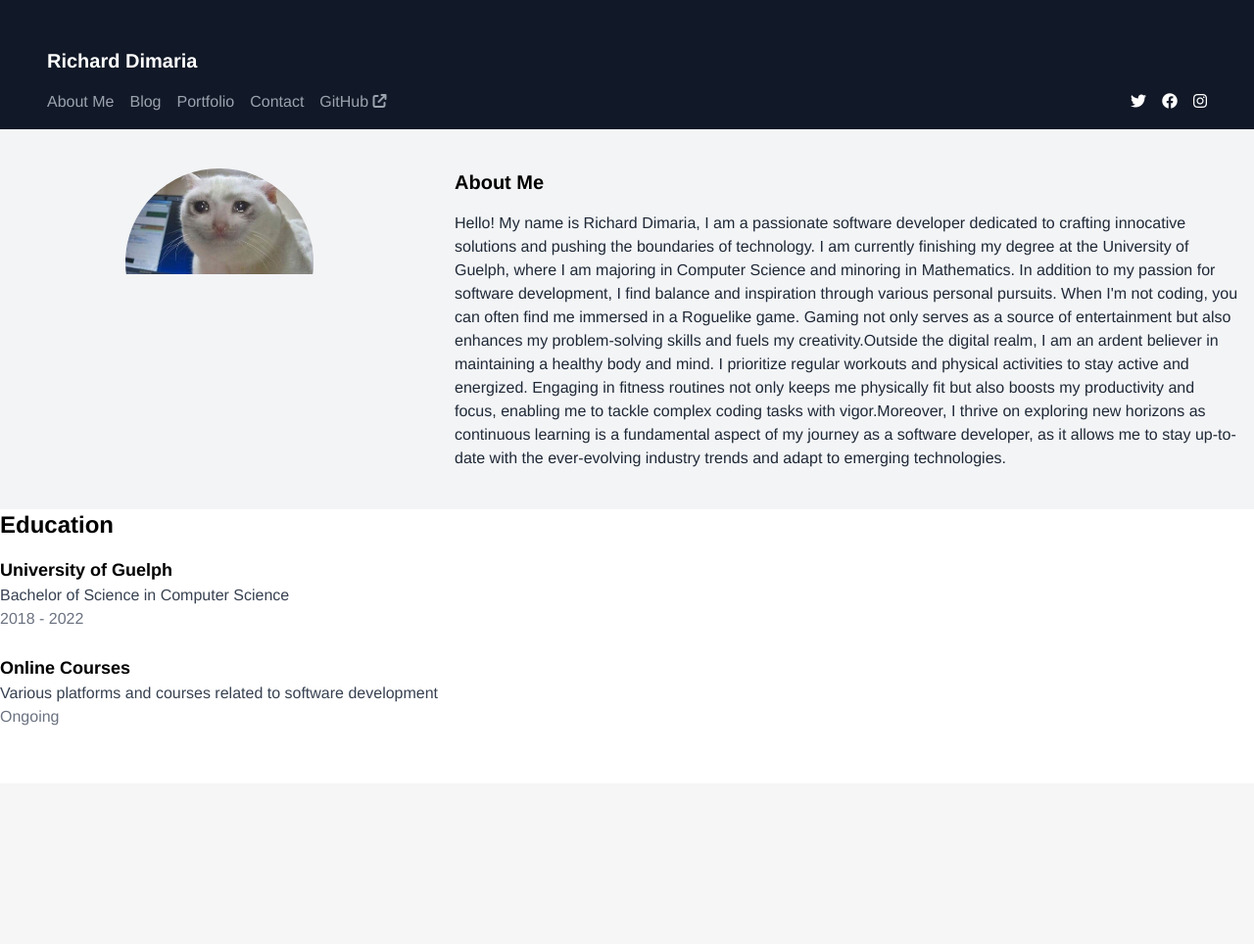
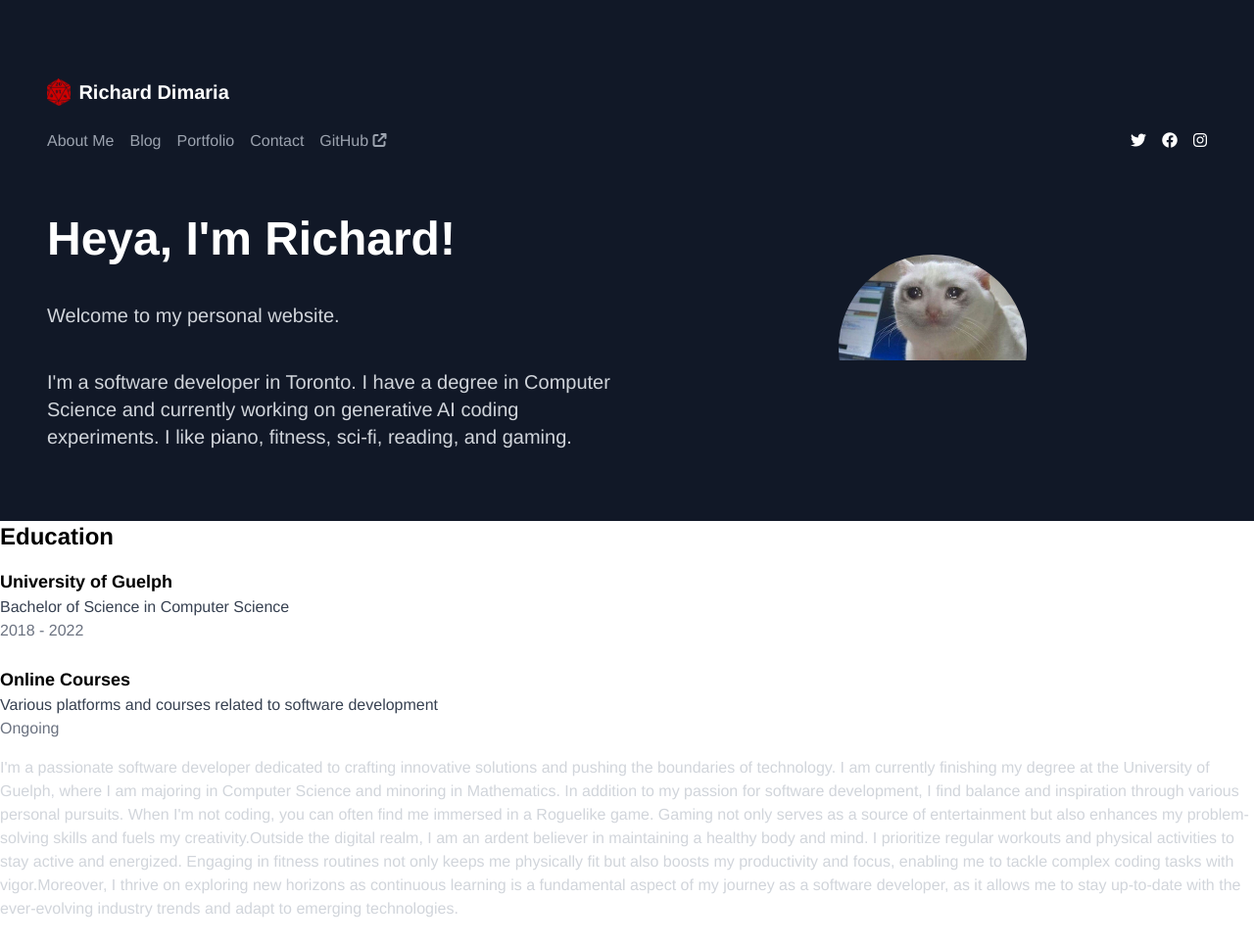
Before and after one commit to RitchieDimaria/PersonalWebsite, a Flask app: page / in a window 1280 px wide. Shown: the whole page at 98% size. Before the commit the page ends 741 px from the top, so only its background shows below. Run offline with Flask 3, Linux system fonts and the light colour scheme; some libraries are stand-ins or nearby versions.

Commit message:
Cleaned up the main page and added the about me page. Will start to work on that tomorrow

```diff
--- a/app.py
+++ b/app.py
@@ -18,6 +18,10 @@
 def index():
     return render_template('index.html')
 
+@app.route('/aboutme')
+def about_me():
+    return render_template('aboutme.html')
+
 @app.route('/solve',methods=['POST'])
 def solveTable():
     data = request.get_json()
--- a/static/css/main.css
+++ b/static/css/main.css
@@ -601,6 +601,10 @@ video {
   height: 12rem;
 }
 
+.max-h-7 {
+  max-height: 1.75rem;
+}
+
 .w-48 {
   width: 12rem;
 }
@@ -669,14 +673,13 @@ video {
   padding-bottom: 2.5rem;
 }
 
-.py-4 {
-  padding-top: 1rem;
-  padding-bottom: 1rem;
-}
-
 .py-6 {
   padding-top: 1.5rem;
   padding-bottom: 1.5rem;
+}
+
+.pr-2 {
+  padding-right: 0.5rem;
 }
 
 .font-sans {
@@ -686,6 +689,11 @@ video {
 .text-2xl {
   font-size: 1.5rem;
   line-height: 2rem;
+}
+
+.text-5xl {
+  font-size: 3rem;
+  line-height: 1;
 }
 
 .text-lg {
@@ -706,6 +714,11 @@ video {
   font-weight: 600;
 }
 
+.text-gray-300 {
+  --tw-text-opacity: 1;
+  color: rgb(209 213 219 / var(--tw-text-opacity));
+}
+
 .text-gray-400 {
   --tw-text-opacity: 1;
   color: rgb(156 163 175 / var(--tw-text-opacity));
@@ -721,14 +734,13 @@ video {
   color: rgb(55 65 81 / var(--tw-text-opacity));
 }
 
-.text-gray-800 {
-  --tw-text-opacity: 1;
-  color: rgb(31 41 55 / var(--tw-text-opacity));
-}
-
 .text-white {
   --tw-text-opacity: 1;
   color: rgb(255 255 255 / var(--tw-text-opacity));
+}
+
+.underline {
+  text-decoration-line: underline;
 }
 
 .decoration-blue-500 {
@@ -774,18 +786,18 @@ video {
     margin-top: 0px;
   }
 
-  .md\:w-1\/3 {
-    width: 33.333333%;
-  }
-
-  .md\:w-2\/3 {
-    width: 66.666667%;
+  .md\:w-1\/2 {
+    width: 50%;
   }
 
   .md\:flex-row {
     flex-direction: row;
   }
 
+  .md\:p-10 {
+    padding: 2.5rem;
+  }
+
   .md\:pl-8 {
     padding-left: 2rem;
   }
--- a/templates/index.html
+++ b/templates/index.html
@@ -8,6 +8,7 @@
     <link rel="stylesheet" type="text/css" href="{{ url_for('static',filename='css/main.css') }}">
     <link href="{{url_for('static',filename='css/main.css')}}" rel="stylesheet">
     <link rel="stylesheet" href="https://cdnjs.cloudflare.com/ajax/libs/font-awesome/6.1.1/css/all.min.css" />
+    <link rel="icon" href="/static/images/twenty-sided-dice.ico" type="image/x-icon">
     <script  src="{{ url_for('static',filename='js/main.js')}}"></script>
     <title>Richard Dimaria</title>
 </head>
@@ -15,19 +16,20 @@
 <body>
     <!-- Nothing space at the top -->
     <header class="bg-gray-900 text-white">
-        <div class="container mx-auto py-6 ">
+        <div class="container mx-auto py-10 ">
         </div>
     </header>
 
     <!-- Section contains: Name and clickable links for navigation -->
     <section class="bg-gray-900 text-white">
-        <div class="container mx-auto px-12 ">
+        <div class="container mx-auto px-12 flex">
+            <img class="max-h-7 max-w-7 pr-2" src="/static/images/twenty-sided-dice.ico" alt="Icon">
             <h1 class="font-sans text-xl font-semibold">Richard Dimaria</h1>
         </div>
-        <div class="container mx-auto px-12 py-4 ">
+        <div class="container mx-auto px-12 py-6 ">
           <nav class="flex items-center">
             <ul class="flex space-x-4 underline-offset-8">
-              <li><a href="#" class="text-gray-400 hover:text-white hover:underline decoration-red-500">About Me</a></li>
+              <li><a href="aboutme" class="text-gray-400 hover:text-white hover:underline decoration-red-500">About Me</a></li>
               <li><a href="#" class="text-gray-400 hover:text-white hover:underline decoration-blue-500">Blog</a></li>
               <li><a href="#" class="text-gray-400 hover:text-white hover:underline decoration-green-500">Portfolio</a></li>
               <li><a href="#" class="text-gray-400 hover:text-white hover:underline decoration-pink-500">Contact</a></li>
@@ -42,17 +44,17 @@
         </div>
     </section>
 
-      <section class="bg-gray-100 py-10">
+      <section class="bg-gray-900 py-10 text-white">
         <div class="container mx-auto px-4 flex flex-col md:flex-row">
-          <div class="md:w-1/3">
+          <div class="md:w-1/2 mt-4 md:mt-0 md:pl-8">
+            <p class="text-5xl font-bold">Heya, I'm Richard!</p>
+            <p class="mt-4 text-xl text-gray-300 py-6"> Welcome to my personal website. </p>
+            <p class="mt-4 text-xl text-gray-300"> I'm a software developer in Toronto. I have a degree in Computer Science and currently working on generative AI coding experiments. I like piano, fitness, sci-fi, reading, and gaming. </p>
+          </div>
+          <div class="md:w-1/2 md:p-10">
             <div class="w-48 h-48 mx-auto rounded-full overflow-hidden">
               <img src="/static/images/placeholder.jpeg" alt="Your Picture">
             </div>
-          </div>
-          <div class="md:w-2/3 mt-4 md:mt-0 md:pl-8">
-            <p class="text-xl font-bold">About Me</p>
-            <p class="mt-4 text-gray-800"> Hello! My name is Richard Dimaria, I am a passionate software developer dedicated to crafting innocative solutions and pushing the boundaries of technology. I am currently finishing my degree at the University of Guelph, where I am majoring in Computer Science and minoring in Mathematics. In addition to my passion for software development, I find balance and inspiration through various personal pursuits. When I'm not coding, you can often find me immersed in a Roguelike game. Gaming not only serves as a source of entertainment but also enhances my problem-solving skills and fuels my creativity.Outside the digital realm, I am an ardent believer in maintaining a healthy body and mind. I prioritize regular workouts and physical activities to stay active and energized. Engaging in fitness routines not only keeps me physically fit but also boosts my productivity and focus, enabling me to tackle complex coding tasks with vigor.Moreover, I thrive on exploring new horizons as continuous learning is a fundamental aspect of my journey as a software developer, as it allows me to stay up-to-date with the ever-evolving industry trends and adapt to emerging technologies.
-           </p>
           </div>
         </div>
       </section>
@@ -71,6 +73,8 @@
           <h3 class="text-lg font-semibold">Online Courses</h3>
           <p class="text-gray-700">Various platforms and courses related to software development</p>
           <p class="text-gray-500">Ongoing</p>
+          <p class="mt-4 text-gray-300">I'm a passionate software developer dedicated to crafting innovative solutions and pushing the boundaries of technology. I am currently finishing my degree at the University of Guelph, where I am majoring in Computer Science and minoring in Mathematics. In addition to my passion for software development, I find balance and inspiration through various personal pursuits. When I'm not coding, you can often find me immersed in a Roguelike game. Gaming not only serves as a source of entertainment but also enhances my problem-solving skills and fuels my creativity.Outside the digital realm, I am an ardent believer in maintaining a healthy body and mind. I prioritize regular workouts and physical activities to stay active and energized. Engaging in fitness routines not only keeps me physically fit but also boosts my productivity and focus, enabling me to tackle complex coding tasks with vigor.Moreover, I thrive on exploring new horizons as continuous learning is a fundamental aspect of my journey as a software developer, as it allows me to stay up-to-date with the ever-evolving industry trends and adapt to emerging technologies.
+        </p>
         </div>
 
         <!-- Add more ed
```
Also changed, not shown: templates/aboutme.html (added, +39 -0 lines), static/images/twenty-sided-dice.ico (added).
